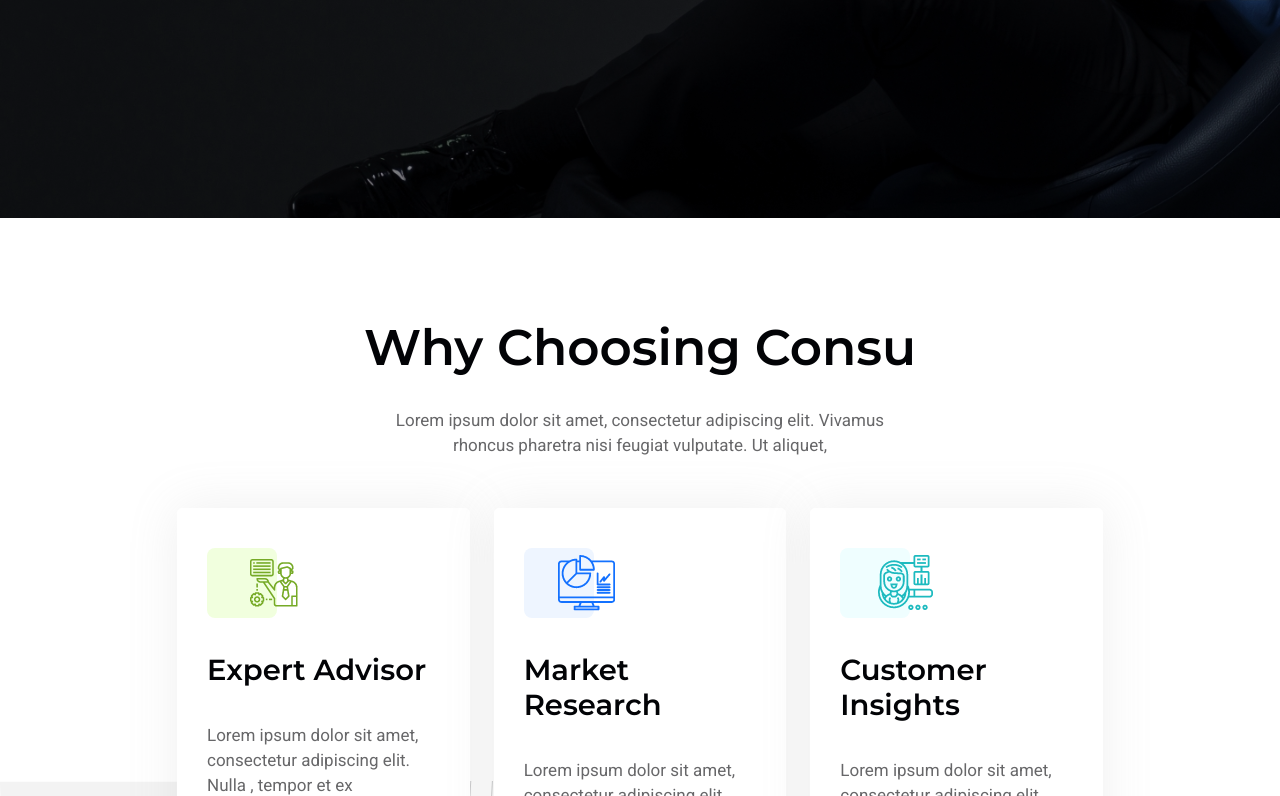
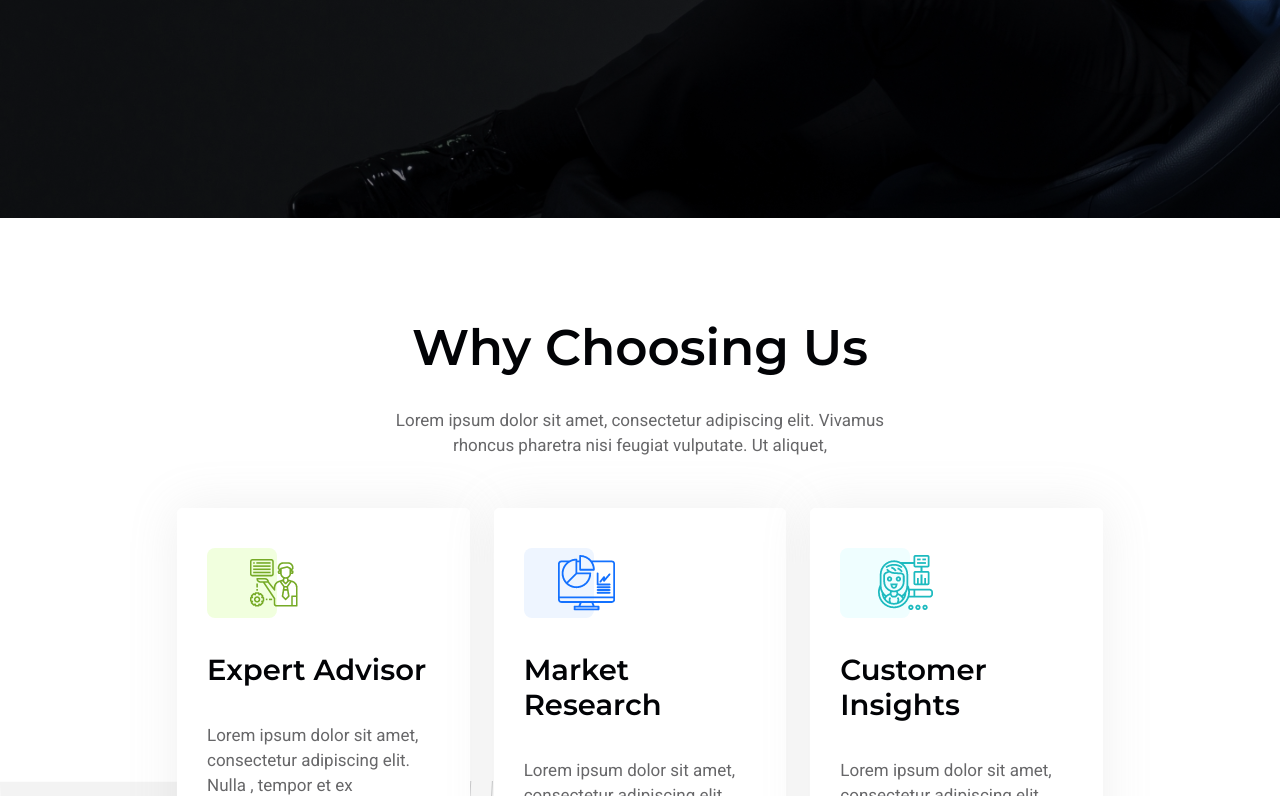
Before and after one commit to fidology/website, a plain HTML site: page index.html in a window 1280 px wide. Shown: the part 776-1572 px from the top of the page. Drawn offline with Linux system fonts and the light colour scheme; files whose address does not match are found by name.

Commit message:
Update index.html

```diff
--- a/index.html
+++ b/index.html
@@ -305,7 +305,7 @@ tempor et ex consequat, dignissim finibus enim. Donec feugi</p>
             <div class="row">
                 <div class="col-lg-12">
                     <div class="section-title text-center pb-20">
-                        <h3 class="title">Why Choosing Consu</h3>
+                        <h3 class="title">Why Choosing us</h3>
                         <p>Lorem ipsum dolor sit amet, consectetur adipiscing elit. Vivamus <br> rhoncus pharetra nisi feugiat vulputate. Ut aliquet, </p>
                     </div> <!-- section title -->
                 </div>
```
